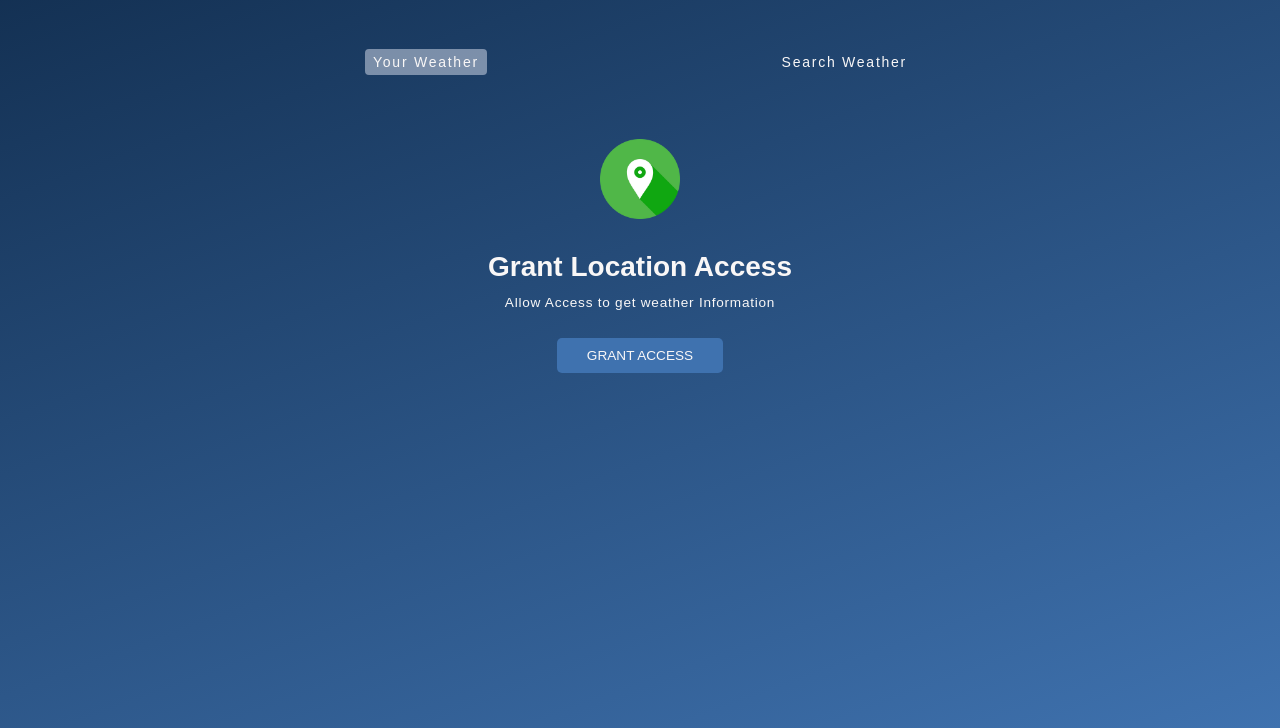
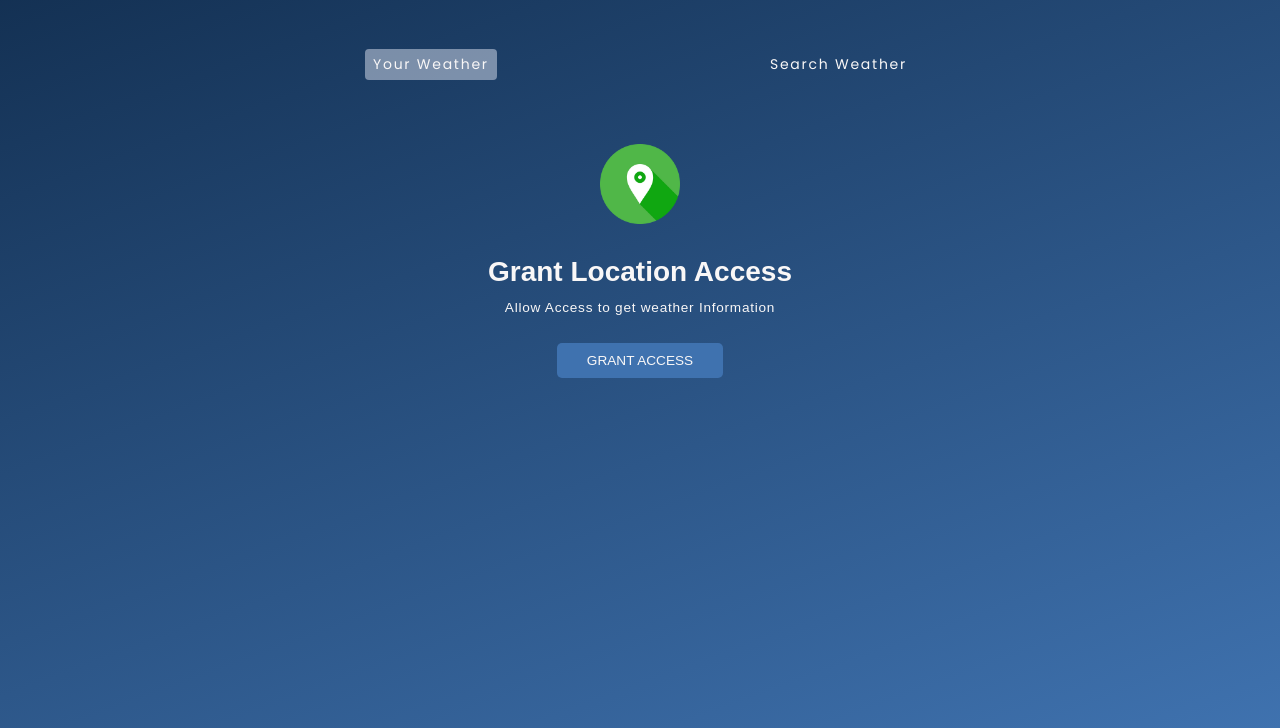
Before and after one commit to Resovijay/weather-app, a plain HTML site: page index.html in a window 1280 px wide. Shown: the part 72-800 px from the top of the page. Drawn offline with Linux system fonts and the light colour scheme.

Commit message:
Update index.html

```diff
--- a/index.html
+++ b/index.html
@@ -6,6 +6,9 @@
     <meta name="viewport" content="width=device-width, initial-scale=1.0">
     <title>Weather</title>
     <link rel="stylesheet" href="style.css">
+    <link rel="preconnect" href="https://fonts.googleapis.com">
+    <link rel="preconnect" href="https://fonts.gstatic.com" crossorigin>
+    <link href="https://fonts.googleapis.com/css2?family=DM+Sans:wght@500&family=Poppins:wght@400;600;700&display=swap" rel="stylesheet">
 </head>
 <body>
 
@@ -15,11 +18,13 @@
           </h1>
 
           <div class="tab-container">
-               <p class="tab" data-userWeather>
+               <p class="tab" data-userWeather style="    font-family: 'DM Sans', sans-serif;
+               font-family: 'Poppins', sans-serif;">
                 Your Weather
                </p>
 
-               <p class="tab" data-searchWeather>
+               <p class="tab" data-searchWeather style="    font-family: 'DM Sans', sans-serif;
+               font-family: 'Poppins', sans-serif;">
                  Search Weather
                </p>
           </div>
```
